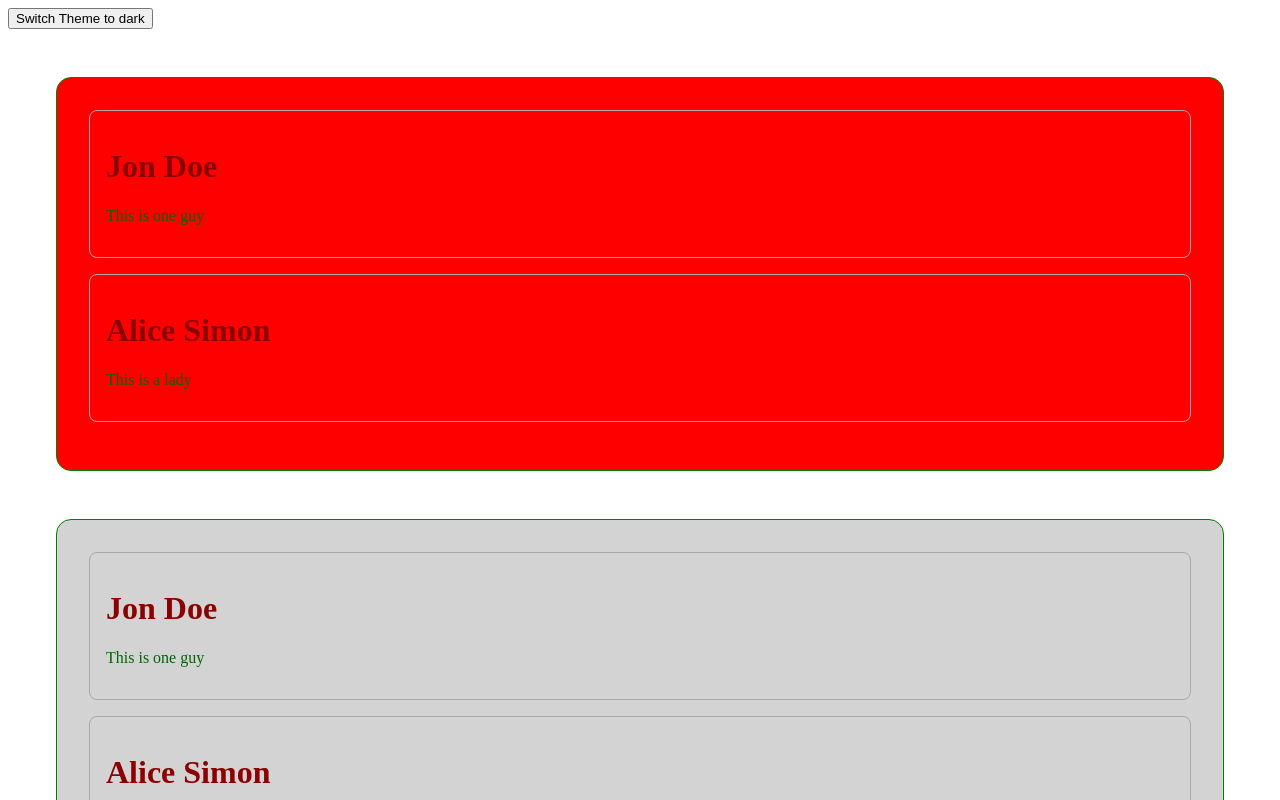
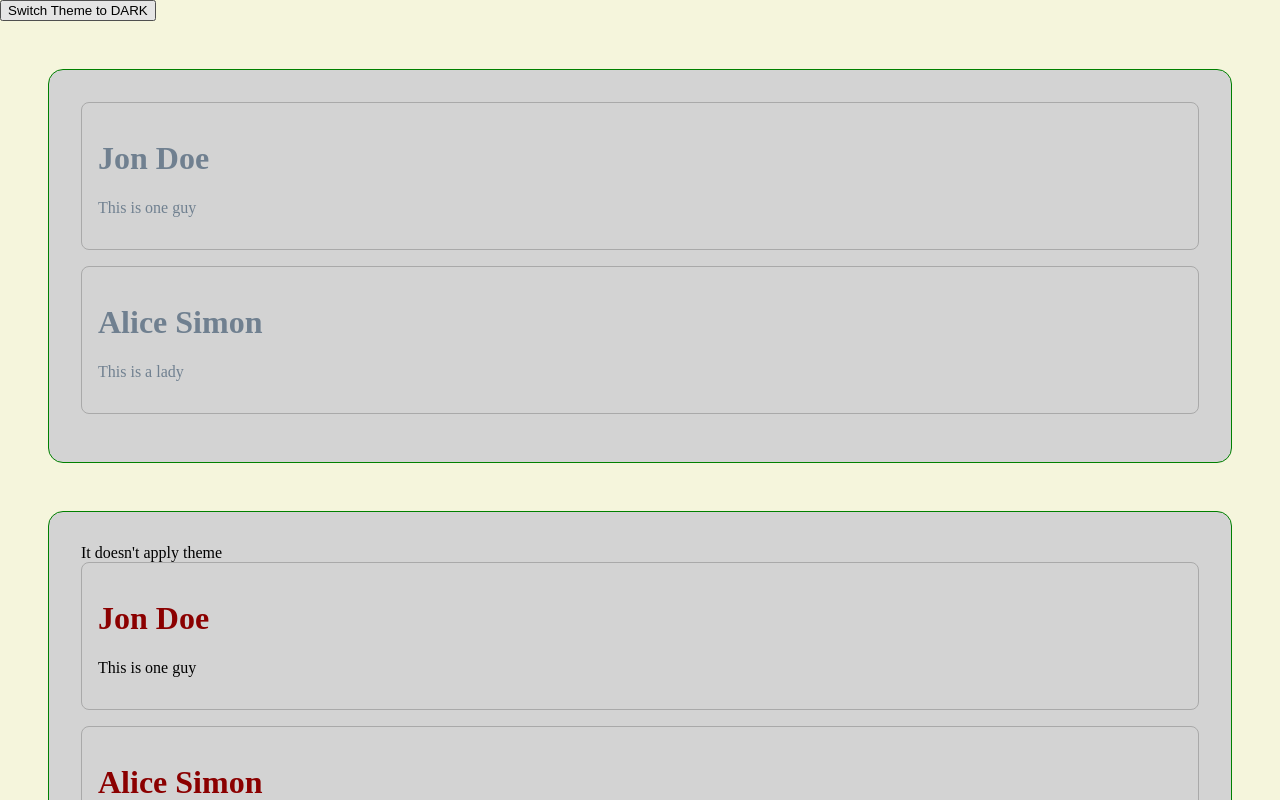
Before and after one commit to tonykieling/nextjs-themes-styled-components, a Next.js app: page / in a window 1280 px wide. Shown: the top 800 px of the page. Built offline with nearby package versions, Linux system fonts and the light colour scheme.

Commit message:
changes to reflect a better use case

```diff
--- a/app/components/Card/index.js
+++ b/app/components/Card/index.js
@@ -11,11 +11,12 @@ const data = [
   }
 ];
 
-// this is one way of setting styles
+// this is one way of setting styles, grabbing them from styles.js (styled-components)
 // switching theme DOES NOT change anything in this component
 function Cards() {
   return (
     <Container>
+      <span>It doesn&apos;t apply theme</span>
       { data.map((e, index) => (
           <Card key={index}>
             <Name> {e.name} </Name>
--- a/app/components/Card/styles.js
+++ b/app/components/Card/styles.js
@@ -9,7 +9,6 @@ export const Container = styled.div`
 `;
 
 export const Card = styled.div`
-  backgound-color: gray;
   border: 1px solid darkgray;
   border-radius: 8px;
   padding: 1rem;
@@ -18,8 +17,11 @@ export const Card = styled.div`
 
 export const Name = styled.h1`
   color: darkred;
+  &:hover {
+    font-style: italic;
+  }
 `;
 
 export const Description = styled.p`
-  color: darkgreen;
+  color: marron;
 `;
--- a/app/components/CardTheme/index.js
+++ b/app/components/CardTheme/index.js
@@ -12,9 +12,10 @@ const data = [
 ];
 
 // this is the another way of setting styles, by using theme
+// the style comes from styles.js (styled-components) AND also from ThemeConfig.js
 function Cards() {
   return (
-    <Container id="cardTheme">  {/* difference is adding id for the element to be changed by theme  */}
+    <Container id="cardTheme">  {/* difference in the current file is adding id to the element to be changed by theme  */}
       { data.map((e, index) => (
           <Card key={index}>
             <Name> {e.name} </Name>
--- a/app/components/CardTheme/styles.js
+++ b/app/components/CardTheme/styles.js
@@ -1,7 +1,9 @@
 import styled from 'styled-components';
 
+// the properties commented out means they are going to be defined in ThemeConfig.js
+// all others keep being defined in here
 export const Container = styled.div`
-  // background-color: lightgray; // this is going to be set by theme
+  // background-color: lightgray; // this is going to be set by theme- DON'T need it here
   border: 1px solid green;
   border-radius: 15px;
   padding: 2rem;
@@ -9,7 +11,6 @@ export const Container = styled.div`
 `;
 
 export const Card = styled.div`
-  backgound-color: gray;
   border: 1px solid darkgray;
   border-radius: 8px;
   padding: 1rem;
@@ -17,9 +18,12 @@ export const Card = styled.div`
 `;
 
 export const Name = styled.h1`
-  color: darkred;
+  // color: darkred; // this is defined by theme - DON'T need it here
+  &:hover {
+    font-style: italic;
+  }
 `;
 
 export const Description = styled.p`
-  color: darkgreen;
+  // color: darkgreen; // this is defined by theme - DON'T need it here
 `;
--- a/app/globals.css
+++ b/app/globals.css
@@ -84,24 +84,3 @@ body {
   max-width: 100vw;
   overflow-x: hidden;
 }
-
-body {
-  color: rgb(var(--foreground-rgb));
-  background: linear-gradient(
-      to bottom,
-      transparent,
-      rgb(var(--background-end-rgb))
-    )
-    rgb(var(--background-start-rgb));
-}
-
-a {
-  color: inherit;
-  text-decoration: none;
-}
-
-@media (prefers-color-scheme: dark) {
-  html {
-    color-scheme: dark;
-  }
-}
--- a/app/layout.js
+++ b/app/layout.js
@@ -3,7 +3,7 @@ export default function RootLayout({ children }) {
 
   return (
     <html lang="en">
-      <body suppressHydrationWarning={true} >
+      <body suppressHydrationWarning={true} style={{margin: 0}}>
         { children }
       </body>
     </html>
--- a/app/page.js
+++ b/app/page.js
@@ -3,26 +3,20 @@
 import { useState } from "react";
 import { ThemeProvider } from "styled-components";
 import { lightTheme, darkTheme, GlobalStyles } from "./themes/ThemeConfig";
-// import Test from "./components/Test";
-// import Footer from "./components/Footer";
+import CardsTheme from "./components/CardTheme";
 import Cards from "./components/Card";
-import CardTheme from "./components/CardTheme";
 
 export default function MyApp() {
   const [theme, setTheme] = useState("light");
 
-  const toggleTheme = () => {
-    theme == 'light' ? setTheme('dark') : setTheme('light')
-  }
+  const toggleTheme = () => theme == 'light' ? setTheme('dark') : setTheme('light');
 
   return (
     <ThemeProvider theme={theme == 'light' ? lightTheme : darkTheme}>
       <GlobalStyles />
-      <button onClick={toggleTheme}> Switch Theme to {theme === "light" ? "dark" : "light"} </button>
-      {/* <Test /> */}
-      <CardTheme />
+      <button onClick={toggleTheme}> Switch Theme to {theme === "light" ? "DARK" : "LIGHT"} </button>
+      <CardsTheme />
       <Cards />
-      {/* <Footer /> */}
     </ThemeProvider>
   );
 }
--- a/app/themes/ThemeConfig.js
+++ b/app/themes/ThemeConfig.js
@@ -1,83 +1,36 @@
 import { createGlobalStyle} from "styled-components";
 
 /////////////////// first part
+// all theme objects mapped with their respective CSS properties
 export const lightTheme = {
-  // body: '#fff',
-  // text: '#363537',
-  // footer: {
-  //   background: "blue",
-  //   fontColor: "red"
-  // },
-  // test: {
-  //   background: "#fff",
-  //   fontColor: "#000",
-  //   border: "2px solid lime",
-  //   margin: "2rem",
-  //   padding: "2rem" // exceptional case where only lightTheme has padding - not in darkTheme
-  // },
-  // h2: { // h2 will have its own settings regardless of the component's definition for text
-  //   fontColor: "darkblue"
-  // },
+  body: {
+    bgColor: "beige"
+  },
   cardTheme: {
-    bgColor: "red"
+    bgColor: "lightgray",
+    fontColor: "slategray"
   }
 }
 
 export const darkTheme = {
-  // body: '#363537',
-  // text: '#FAFAFA',
-  // footer: {
-  //   background: "yellow",
-  //   fontColor: "lime"
-  // },
-  // test: {
-  //   background: "gray",
-  //   fontColor: "#fff",
-  //   border: "2px solid lightgray",
-  //   margin: "4rem"
-  // },
-  // h2: { // h2 will have their own settings regardless the component's definition
-  //   fontColor: "lightblue"
-  // },
+  body: {
+    bgColor: "darkslategrey"
+  },
   cardTheme: {
-    bgColor: "blue"
+    bgColor: "MidnightBlue",
+    fontColor: "rebeccapurple"
   }
 }
 
 
 //////////////////////// second part
-// previous code
-// body {
-//   background: ${({ theme }) => theme.body};
-//   color: ${({ theme }) => theme.text};
-//   font-family: Tahoma, Helvetica, Arial, Roboto, sans-serif; /* static values - when not receiving params */
-//   transition: all 0.50s linear;
-// }
-
-// /* settings to be applied for a component tagged as footer */
-// footer {
-//   background: ${({ theme }) => theme.footer.background};
-//   color: ${({ theme }) => theme.footer.fontColor};
-// }
-
-// /* this settings are applied for a component with id = test */
-// #test {
-//   background: ${({ theme }) => theme.body};
-//   color: ${({ theme }) => theme.text};
-//   border: ${({ theme }) => theme.test.border};
-//   margin: ${({ theme }) => theme.test.margin};
-//   padding: ${({ theme }) => theme.test.padding};
-//   border-radius: 11px; /* static values - when not receiving params */
-// }
-
-// /* settings applied for all h2 in the page */
-// h2 {
-//   color: ${({ theme }) => theme.h2.fontColor};
-// }
+// the CSS properties being applied in their respective contexts and using the theme object from part 1
 export const GlobalStyles = createGlobalStyle`
+  body {
+    background-color: ${({ theme }) => theme.body.bgColor};
+  }
   #cardTheme {
-    background-color: ${({ theme }) => theme.cardTheme.bgColor}
+    background-color: ${({ theme }) => theme.cardTheme.bgColor};
+    color: ${({ theme }) => theme.cardTheme.fontColor};
   }
 `;
-
-// the comments above can be uncomment out, but for simplicity those items are being excluded.
```
